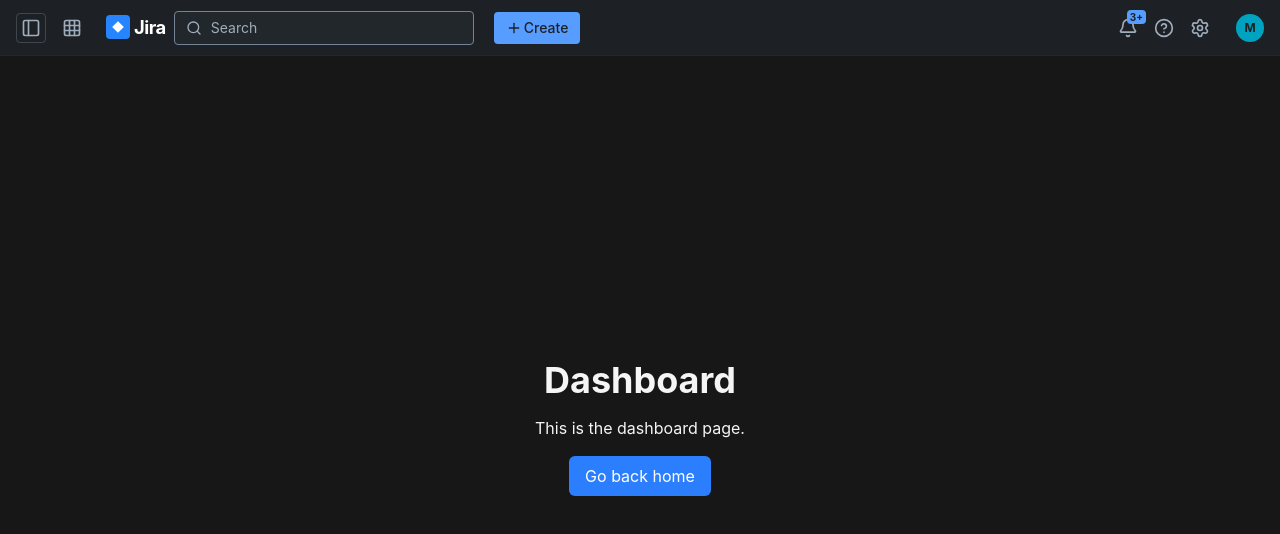
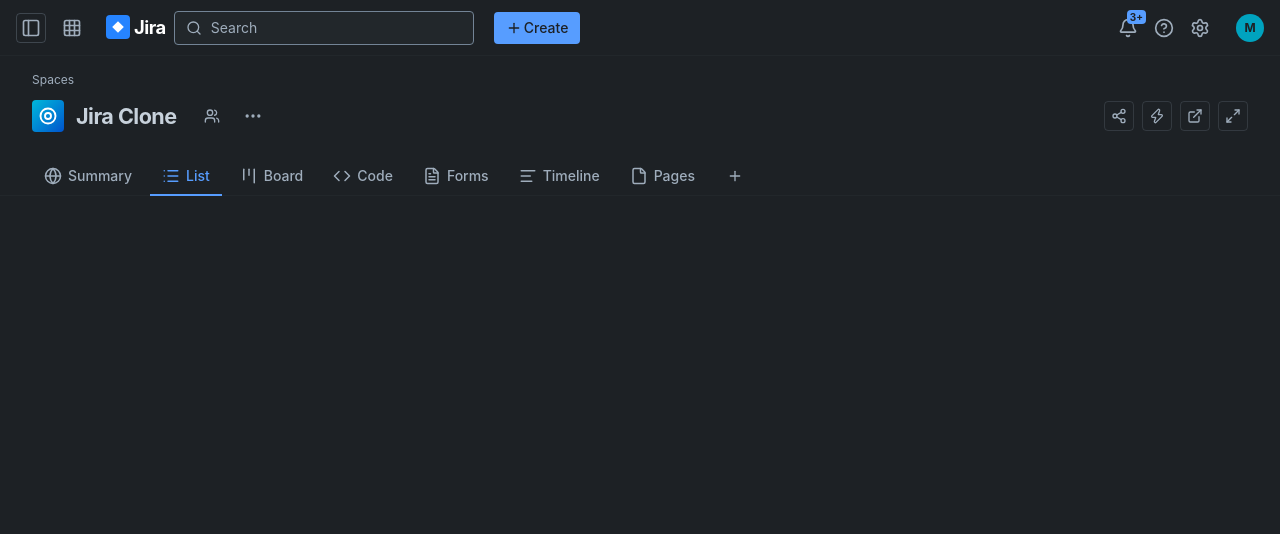
Before and after one commit to mohidabdullah52/JiraClone, a React (Vite) app: page /dashboard in a window 1280 px wide. Shown: the top 534 px of the page. Built offline with nearby package versions, Linux system fonts and the light colour scheme.

Commit message:
Added the project header.

```diff
--- /dev/null
+++ b/src/components/ProjectHeader.jsx
@@ -0,0 +1,94 @@
+import {
+  Users,
+  MoreHorizontal,
+  Share2,
+  Zap,
+  ExternalLink,
+  Maximize2,
+  Globe,
+  List,
+  Kanban,
+  Code,
+  FileText,
+  AlignLeft,
+  File,
+  Plus
+} from 'lucide-react';
+
+export default function ProjectHeader({ teamName = "My Software Team" }) {
+  return (
+    <div className="bg-[#1d2125] text-[#9fadbc] px-8 pt-4 flex flex-col w-full border-b border-[#22272b]">
+      {/* Breadcrumbs */}
+      <div className="text-xs mb-3 hover:underline cursor-pointer w-fit text-[#9fadbc]">
+        Spaces
+      </div>
+
+      {/* Title area */}
+      <div className="flex items-center justify-between mb-4">
+        <div className="flex items-center space-x-3">
+          {/* Team Icon */}
+          <div className="w-8 h-8 rounded bg-gradient-to-br from-[#00b8d9] to-[#0052cc] flex items-center justify-center text-white">
+            <svg width="18" height="18" viewBox="0 0 24 24" fill="none" stroke="currentColor" strokeWidth="2.5" strokeLinecap="round" strokeLinejoin="round">
+              <path d="M12 2C6.48 2 2 6.48 2 12s4.48 10 10 10 10-4.48 10-10S17.52 2 12 2zm0 14c-2.21 0-4-1.79-4-4s1.79-4 4-4 4 1.79 4 4-1.79 4-4 4z" />
+            </svg>
+          </div>
+
+          <h1 className="text-[1.35rem] font-bold text-[#c7d1db] tracking-tight">{teamName}</h1>
+
+          <button className="p-1.5 hover:bg-[#282e33] rounded flex items-center justify-center transition-colors border border-transparent hover:border-[#8c9bab]/20 ml-2">
+            <Users className="w-4 h-4 text-[#9fadbc]" />
+          </button>
+
+          <button className="p-1 hover:bg-[#282e33] rounded flex items-center justify-center transition-colors">
+            <MoreHorizontal className="w-5 h-5 text-[#9fadbc]" />
+          </button>
+        </div>
+
+        <div className="flex items-center space-x-2">
+          <button className="p-1.5 hover:bg-[#282e33] rounded border border-[#8c9bab]/20 flex items-center justify-center transition-colors group">
+            <Share2 className="w-4 h-4 text-[#9fadbc] group-hover:text-[#c7d1db]" />
+          </button>
+          <button className="p-1.5 hover:bg-[#282e33] rounded border border-[#8c9bab]/20 flex items-center justify-center transition-colors group">
+            <Zap className="w-4 h-4 text-[#9fadbc] group-hover:text-[#c7d1db]" />
+          </button>
+          <button className="p-1.5 hover:bg-[#282e33] rounded border border-[#8c9bab]/20 flex items-center justify-center transition-colors group">
+            <ExternalLink className="w-4 h-4 text-[#9fadbc] group-hover:text-[#c7d1db]" />
+          </button>
+          <button className="p-1.5 hover:bg-[#282e33] rounded border border-[#8c9bab]/20 flex items-center justify-center transition-colors group">
+            <Maximize2 className="w-4 h-4 text-[#9fadbc] group-hover:text-[#c7d1db]" />
+          </button>
+        </div>
+      </div>
+
+      {/* Navigation Tabs */}
+      <div className="flex items-center space-x-1.5 mt-2">
+        <TabItem icon={Globe} label="Summary" />
+        <TabItem icon={List} label="List" active />
+        <TabItem icon={Kanban} label="Board" />
+        <TabItem icon={Code} label="Code" />
+        <TabItem icon={FileText} label="Forms" />
+        <TabItem icon={AlignLeft} label="Timeline" />
+        <TabItem icon={File} label="Pages" />
+        <button className="p-1.5 hover:bg-[#282e33] rounded flex items-center justify-center transition-colors ml-2 text-[#9fadbc]">
+          <Plus className="w-4 h-4" />
+        </button>
+      </div>
+    </div>
+  );
+}
+
+function TabItem({ icon: Icon, label, active }) {
+  return (
+    <button
+      className={`flex items-center space-x-1.5 px-3 py-2 text-[14px] font-medium border-b-2 transition-colors relative top-[1px]
+        ${active
+          ? 'border-[#579dff] text-[#579dff]'
+          : 'border-transparent text-[#9fadbc] hover:bg-[#282e33] hover:text-[#c7d1db] rounded-t'
+        }
+      `}
+    >
+      <Icon className="w-[18px] h-[18px]" />
+      <span>{label}</span>
+    </button>
+  );
+}
--- a/src/pages/Dashboard.jsx
+++ b/src/pages/Dashboard.jsx
@@ -1,18 +1,14 @@
 import { Link } from 'react-router-dom'
 import Header from '../components/header'
+import ProjectHeader from '../components/ProjectHeader'
 
 export default function Dashboard() {
   return (
-    <div className="flex flex-col min-h-screen w-full">
+    <div className="flex flex-col min-h-screen w-full bg-[#1d2125]">
       <Header />
+      <ProjectHeader teamName="Jira Clone" />
       <div className='flex flex-col items-center justify-center flex-grow'>
-        <h1 className='text-4xl font-bold mb-4'>Dashboard</h1>
-        <p className='mb-4'>This is the dashboard page.</p>
-        <Link to="/">
-          <button className='bg-blue-500 text-white px-4 py-2 rounded-md'>
-            Go back home
-          </button>
-        </Link>
+
       </div>
     </div>
   )
```
